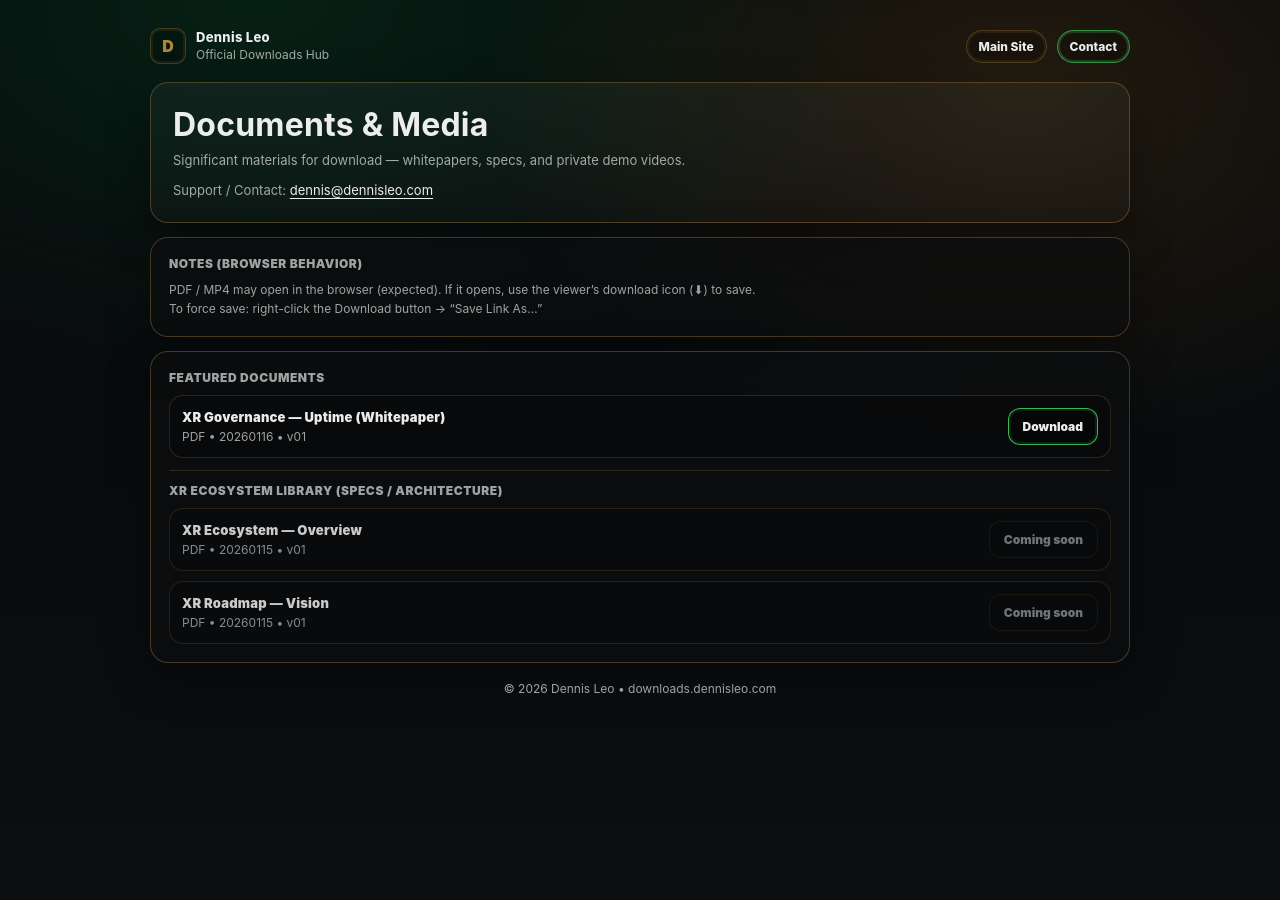
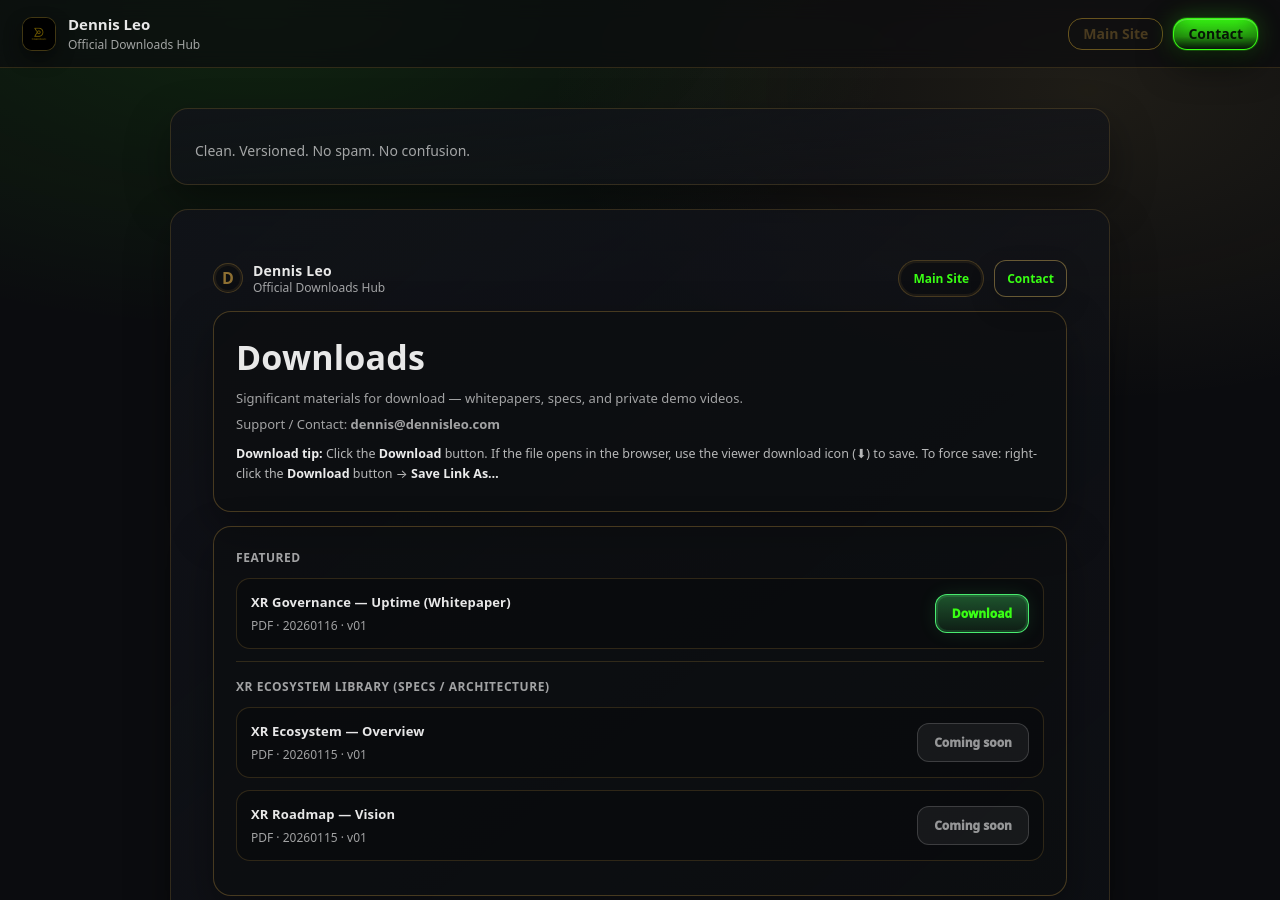
Before and after one commit to dennistyleo/dennis-downloads, a Jekyll site: the page built from index.md, in a window 1280 px wide and 900 px high. Built offline with Jekyll 4.4.1, drawn with Linux system fonts in a browser that asks for light colours; our own code applies the rules of GitHub Pages for plain Markdown files; some of the changed lines change nothing that is shown; some of the changed text lies outside the part shown.

Commit message:
Update index.md

```diff
--- a/index.md
+++ b/index.md
@@ -1,322 +1,243 @@
----
-layout: null
----
+<style>
+  :root{
+    --bg0:#07080a;
+    --bg1:#0b0f12;
+    --card:rgba(12,14,16,.62);
+    --gold:rgba(180,140,60,.78);
+    --gold2:rgba(180,140,60,.35);
+    --white:rgba(255,255,255,.92);
+    --muted:rgba(255,255,255,.62);
+    --line:rgba(180,140,60,.22);
 
-<style>
-:root{
-  --bg0:#07080a;
-  --bg1:#0b0f12;
-  --card:rgba(12,14,16,.62);
-  --gold:rgba(180,140,60,.75);
-  --gold2:rgba(180,140,60,.35);
-  --white:rgba(255,255,255,.92);
-  --muted:rgba(255,255,255,.62);
-  --shadow:0 18px 44px rgba(0,0,0,.35);
-  --green:rgba(80,255,120,.70);
-  --green2:rgba(80,255,120,.20);
-}
+    --green:rgba(80,255,120,.92);
+    --green2:rgba(80,255,120,.22);
+    --shadow:0 18px 44px rgba(0,0,0,.35);
+  }
 
-html,body{height:100%}
-body{
-  margin:0;
-  background:
-    radial-gradient(1200px 700px at 20% 0%, rgba(0,140,70,.18), transparent 55%),
-    radial-gradient(900px 600px at 80% 10%, rgba(200,140,40,.14), transparent 60%),
-    linear-gradient(180deg,var(--bg0),var(--bg1));
-  color:var(--white);
-  font-family:-apple-system,BlinkMacSystemFont,"Segoe UI",Roboto,Inter,Helvetica,Arial,"PingFang TC","Noto Sans TC",sans-serif;
-}
+  /* page */
+  body{
+    margin:0;
+    color:var(--white);
+    font-family:-apple-system,BlinkMacSystemFont,"Segoe UI",Roboto,Inter,Helvetica,Arial,"PingFang TC","Noto Sans TC",sans-serif;
+    background:
+      radial-gradient(1100px 760px at 18% 8%, rgba(40,170,70,.20), transparent 58%),
+      radial-gradient(980px 660px at 82% 12%, rgba(200,140,40,.18), transparent 60%),
+      linear-gradient(180deg,var(--bg0),var(--bg1));
+  }
 
-a{color:inherit; text-decoration:none}
-a:hover{opacity:.95}
+  .dl-wrap{max-width:960px;margin:26px auto 64px;padding:0 18px;}
+  .dl-topbar{
+    display:flex;align-items:center;justify-content:space-between;
+    gap:16px;margin-bottom:14px;
+  }
 
-.dl-wrap{
-  max-width:980px;
-  margin:28px auto 64px;
-  padding:0 18px;
-}
+  /* brand */
+  .dl-brand{display:flex;align-items:center;gap:10px;}
+  .dl-mark{
+    width:30px;height:30px;border-radius:999px;
+    display:flex;align-items:center;justify-content:center;
+    border:1px solid var(--gold2);
+    background:rgba(0,0,0,.22);
+    color:var(--gold);
+    font-weight:900;
+    box-shadow:0 0 0 2px rgba(180,140,60,.10) inset;
+  }
+  .dl-brand-text{line-height:1.15;}
+  .dl-brand-title{font-weight:800;font-size:14px;letter-spacing:.2px;margin:0;}
+  .dl-brand-sub{font-size:12px;color:var(--muted);margin:2px 0 0;}
 
-.dl-topbar{
-  display:flex;
-  align-items:center;
-  justify-content:space-between;
-  gap:12px;
-  margin-bottom:18px;
-}
+  /* top actions */
+  .dl-actions{display:flex;gap:10px;flex-wrap:wrap;justify-content:flex-end;}
+  .dl-pill{
+    display:inline-flex;align-items:center;justify-content:center;
+    padding:9px 14px;border-radius:999px;
+    border:1px solid var(--gold2);
+    background:rgba(0,0,0,.22);
+    color:var(--white);
+    text-decoration:none;
+    font-weight:850;font-size:12px;
+    box-shadow:0 0 0 2px rgba(180,140,60,.10) inset;
+    transition:transform .12s ease, border-color .12s ease, box-shadow .12s ease;
+  }
+  .dl-pill:hover{transform:translateY(-1px);border-color:var(--gold);}
+  .dl-pill-green{
+    border-color:rgba(80,255,120,.88);
+    background:linear-gradient(180deg, rgba(80,255,120,.30), rgba(80,255,120,.10));
+    box-shadow:
+      0 0 0 2px rgba(80,255,120,.18) inset,
+      0 0 18px rgba(80,255,120,.12);
+  }
+  .dl-pill-green:hover{
+    border-color:rgba(80,255,120,1);
+    box-shadow:
+      0 0 0 2px rgba(80,255,120,.20) inset,
+      0 0 22px rgba(80,255,120,.16);
+  }
 
-.dl-brand{
-  display:flex;
-  align-items:center;
-  gap:10px;
-}
+  /* cards */
+  .dl-card{
+    border:1px solid var(--gold2);
+    border-radius:18px;
+    background:var(--card);
+    box-shadow:var(--shadow);
+    padding:22px 22px;
+    margin:14px 0;
+  }
+  .dl-hero h1{
+    margin:0 0 8px;
+    font-size:34px;
+    letter-spacing:.2px;
+  }
+  .dl-hero p{margin:6px 0;color:var(--muted);font-size:13px;line-height:1.55;}
+  .dl-hero .dl-tip{
+    margin-top:10px;
+    color:rgba(255,255,255,.70);
+    font-size:12.5px;
+  }
+  .dl-hero .dl-tip b{color:var(--white);}
 
-.dl-logo{
-  width:34px;height:34px;
-  border-radius:10px;
-  border:1px solid var(--gold2);
-  box-shadow:0 0 0 2px rgba(180,140,60,.10) inset;
-  display:grid;
-  place-items:center;
-  font-weight:900;
-  color:rgba(180,140,60,.95);
-  background:rgba(0,0,0,.22);
-}
+  .dl-label{
+    margin:0 0 10px;
+    color:var(--muted);
+    font-size:12px;
+    font-weight:900;
+    letter-spacing:.55px;
+    text-transform:uppercase;
+  }
 
-.dl-brand-name{
-  font-weight:800;
-  letter-spacing:.3px;
-  font-size:13px;
-  line-height:1.1;
-}
-.dl-brand-sub{
-  font-size:12px;
-  color:var(--muted);
-  margin-top:2px;
-}
+  .dl-divider{height:1px;background:var(--line);margin:12px 0 0;}
 
-.dl-actions{
-  display:flex;
-  gap:10px;
-  flex-wrap:wrap;
-}
+  /* download rows */
+  .dl-item{
+    display:flex;align-items:center;justify-content:space-between;
+    gap:14px;
+    padding:14px 14px;
+    border:1px solid var(--line);
+    border-radius:14px;
+    background:rgba(0,0,0,.18);
+    margin:12px 0;
+  }
+  .dl-left{min-width:0;}
+  .dl-name{
+    margin:0;
+    font-weight:900;
+    font-size:13px;
+    letter-spacing:.15px;
+  }
+  .dl-meta{
+    margin-top:6px;
+    color:var(--muted);
+    font-size:12px;
+  }
 
-.dl-pill{
-  display:inline-flex;
-  align-items:center;
-  justify-content:center;
-  padding:8px 12px;
-  border-radius:999px;
-  border:1px solid var(--gold2);
-  background:rgba(0,0,0,.22);
-  font-weight:800;
-  font-size:12px;
-  color:var(--white);
-  box-shadow:0 0 0 2px rgba(180,140,60,.10) inset;
-}
+  /* download button */
+  .dl-btn{
+    display:inline-flex;align-items:center;justify-content:center;
+    padding:10px 16px;border-radius:12px;
+    text-decoration:none;
+    font-weight:950;font-size:12px;
+    border:1px solid rgba(80,255,120,.90);
+    color:var(--white);
+    background:linear-gradient(180deg, rgba(80,255,120,.30), rgba(80,255,120,.08));
+    box-shadow:
+      0 0 0 2px rgba(80,255,120,.14) inset,
+      0 0 18px rgba(80,255,120,.10);
+    cursor:pointer;
+    white-space:nowrap;
+    transition:transform .12s ease, box-shadow .12s ease, border-color .12s ease;
+  }
+  .dl-btn:hover{
+    transform:translateY(-1px);
+    border-color:rgba(80,255,120,1);
+    box-shadow:
+      0 0 0 2px rgba(80,255,120,.18) inset,
+      0 0 22px rgba(80,255,120,.14);
+  }
 
-.dl-pill:hover{
-  transform:translateY(-1px);
-  border-color:var(--gold);
-}
+  .dl-btn-disabled{
+    border:1px solid rgba(255,255,255,.16);
+    color:rgba(255,255,255,.55);
+    background:rgba(255,255,255,.06);
+    box-shadow:none;
+    cursor:not-allowed;
+    pointer-events:none;
+  }
 
-.dl-pill-green{
-  border-color:rgba(80,255,120,.55);
-  box-shadow:0 0 0 2px rgba(80,255,120,.18) inset;
-}
-.dl-pill-green:hover{
-  border-color:rgba(80,255,120,.90);
-}
+  /* footer */
+  .dl-footer{
+    text-align:center;
+    color:var(--muted);
+    font-size:12px;
+    margin-top:18px;
+  }
 
-.dl-hero{
-  border:1px solid var(--gold2);
-  border-radius:18px;
-  background:linear-gradient(180deg, rgba(255,255,255,.04), rgba(255,255,255,.02));
-  box-shadow:var(--shadow);
-  padding:22px 22px;
-  margin:16px 0 14px;
-}
-
-.dl-hero h1{
-  margin:0 0 6px;
-  font-size:32px;
-  letter-spacing:.2px;
-}
-
-.dl-hero p{
-  margin:0;
-  color:var(--muted);
-  font-size:13px;
-  line-height:1.55;
-}
-
-.dl-support{
-  margin-top:10px !important;
-  color:var(--muted);
-}
-.dl-support a{
-  color:var(--white);
-  text-decoration:underline;
-  text-underline-offset:3px;
-}
-
-.dl-card{
-  border:1px solid var(--gold2);
-  border-radius:18px;
-  background:var(--card);
-  box-shadow:var(--shadow);
-  padding:18px 18px;
-  margin-top:14px;
-}
-
-.dl-label{
-  margin:0 0 10px;
-  color:var(--muted);
-  font-size:12px;
-  font-weight:900;
-  letter-spacing:.55px;
-  text-transform:uppercase;
-}
-
-.dl-divider{
-  height:1px;
-  background:rgba(180,140,60,.22);
-  margin:12px 0;
-}
-
-.dl-note{
-  color:var(--muted);
-  font-size:12px;
-  line-height:1.55;
-}
-
-.dl-item{
-  display:flex;
-  align-items:center;
-  justify-content:space-between;
-  gap:12px;
-  padding:12px 12px;
-  border-radius:14px;
-  border:1px solid rgba(180,140,60,.22);
-  background:rgba(0,0,0,.18);
-  margin-top:10px;
-}
-
-.dl-item:hover{
-  border-color:rgba(180,140,60,.55);
-  background:rgba(0,0,0,.24);
-}
-
-.dl-item-left{
-  min-width:0;
-}
-
-.dl-title{
-  font-weight:900;
-  font-size:13px;
-  letter-spacing:.2px;
-  margin:0 0 4px;
-  white-space:nowrap;
-  overflow:hidden;
-  text-overflow:ellipsis;
-}
-
-.dl-meta{
-  font-size:12px;
-  color:var(--muted);
-}
-
-.dl-btn{
-  display:inline-flex;
-  align-items:center;
-  justify-content:center;
-  padding:10px 14px;
-  border-radius:12px;
-  border:1px solid rgba(80,255,120,.70);
-  background:rgba(0,0,0,.26);
-  color:var(--white);
-  font-weight:950;
-  font-size:12px;
-  cursor:pointer;
-  user-select:none;
-  white-space:nowrap;
-  box-shadow:0 0 0 2px rgba(80,255,120,.10) inset;
-}
-
-.dl-btn:hover{
-  transform:translateY(-1px);
-  border-color:rgba(80,255,120,.95);
-  box-shadow:0 0 0 2px rgba(80,255,120,.18) inset;
-}
-
-.dl-btn-disabled{
-  border-color:rgba(180,140,60,.25);
-  box-shadow:none;
-  opacity:.55;
-  cursor:not-allowed;
-}
-
-.dl-rowlink{
-  display:flex;
-  align-items:center;
-  justify-content:space-between;
-  gap:12px;
-  width:100%;
-}
-
-.dl-footer{
-  margin-top:18px;
-  text-align:center;
-  color:var(--muted);
-  font-size:12px;
-}
+  @media (max-width:720px){
+    .dl-hero h1{font-size:28px;}
+    .dl-item{flex-direction:column;align-items:stretch;}
+    .dl-btn,.dl-btn-disabled{width:100%;}
+    .dl-actions{justify-content:flex-start;}
+  }
 </style>
 
 <div class="dl-wrap">
-
   <div class="dl-topbar">
     <div class="dl-brand">
-      <div class="dl-logo">D</div>
-      <div>
-        <div class="dl-brand-name">Dennis Leo</div>
-        <div class="dl-brand-sub">Official Downloads Hub</div>
+      <div class="dl-mark">D</div>
+      <div class="dl-brand-text">
+        <p class="dl-brand-title">Dennis Leo</p>
+        <p class="dl-brand-sub">Official Downloads Hub</p>
       </div>
     </div>
+
     <div class="dl-actions">
       <a class="dl-pill" href="https://dennisleo.com/watchers-over-the-frontiers-of-innovation" target="_blank" rel="noopener">Main Site</a>
       <a class="dl-pill dl-pill-green" href="mailto:dennis@dennisleo.com">Contact</a>
     </div>
   </div>
 
-  <div class="dl-hero">
-    <h1>Documents & Media</h1>
+  <!-- HERO -->
+  <div class="dl-card dl-hero">
+    <h1>Downloads</h1>
     <p>Significant materials for download — whitepapers, specs, and private demo videos.</p>
-    <p class="dl-support">Support / Contact: <a href="mailto:dennis@dennisleo.com">dennis@dennisleo.com</a></p>
+    <p>Support / Contact: <b>dennis@dennisleo.com</b></p>
+    <p class="dl-tip">
+      <b>Download tip:</b> Click the <b>Download</b> button. If the file opens in the browser, use the viewer download icon (⬇︎) to save.
+      To force save: right-click the <b>Download</b> button → <b>Save Link As…</b>
+    </p>
   </div>
 
+  <!-- FEATURED -->
   <div class="dl-card">
-    <div class="dl-label">Notes (Browser behavior)</div>
-    <div class="dl-note">
-      PDF / MP4 may open in the browser (expected). If it opens, use the viewer’s download icon (⬇︎) to save.<br/>
-      To force save: right-click the Download button → “Save Link As…”
-    </div>
-  </div>
+    <div class="dl-label">Featured</div>
 
-  <div class="dl-card">
-    <div class="dl-label">Featured Documents</div>
-
-    <!-- Featured: XR Governance — Uptime -->
     <div class="dl-item">
-      <a class="dl-rowlink" href="/assets/docs/dlhub-xr-wp-governance-uptime-pdf-20260116-v01.pdf" download>
-        <div class="dl-item-left">
-          <div class="dl-title">XR Governance — Uptime (Whitepaper)</div>
-          <div class="dl-meta">PDF • 20260116 • v01</div>
-        </div>
-        <div class="dl-btn">Download</div>
-      </a>
+      <div class="dl-left">
+        <p class="dl-name">XR Governance — Uptime (Whitepaper)</p>
+        <div class="dl-meta">PDF · 20260116 · v01</div>
+      </div>
+      <a class="dl-btn" href="/assets/docs/dlhub-xr-wp-governance-uptime-pdf-20260116-v01.pdf" target="_blank" rel="noopener">Download</a>
     </div>
 
     <div class="dl-divider"></div>
 
-    <div class="dl-label">XR Ecosystem Library (Specs / Architecture)</div>
+    <div class="dl-label" style="margin-top:16px;">XR Ecosystem Library (Specs / Architecture)</div>
 
-    <!-- Coming soon items (still look like buttons, but disabled) -->
-    <div class="dl-item" style="opacity:.85">
-      <div class="dl-item-left">
-        <div class="dl-title">XR Ecosystem — Overview</div>
-        <div class="dl-meta">PDF • 20260115 • v01</div>
+    <div class="dl-item">
+      <div class="dl-left">
+        <p class="dl-name">XR Ecosystem — Overview</p>
+        <div class="dl-meta">PDF · 20260115 · v01</div>
       </div>
-      <div class="dl-btn dl-btn-disabled">Coming soon</div>
+      <span class="dl-btn dl-btn-disabled">Coming soon</span>
     </div>
 
-    <div class="dl-item" style="opacity:.85">
-      <div class="dl-item-left">
-        <div class="dl-title">XR Roadmap — Vision</div>
-        <div class="dl-meta">PDF • 20260115 • v01</div>
+    <div class="dl-item">
+      <div class="dl-left">
+        <p class="dl-name">XR Roadmap — Vision</p>
+        <div class="dl-meta">PDF · 20260115 · v01</div>
       </div>
-      <div class="dl-btn dl-btn-disabled">Coming soon</div>
+      <span class="dl-btn dl-btn-disabled">Coming soon</span>
     </div>
-
   </div>
 
-  <div class="dl-footer">© 2026 Dennis Leo • downloads.dennisleo.com</div>
+  <div class="dl-footer">© 2026 Dennis Leo · downloads.dennisleo.com</div>
 </div>
```
